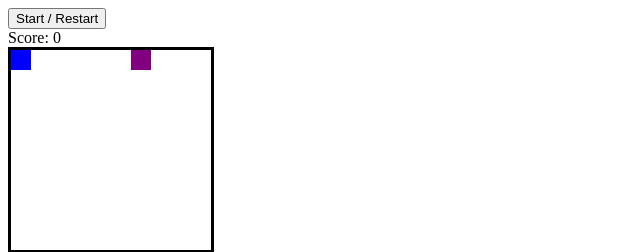
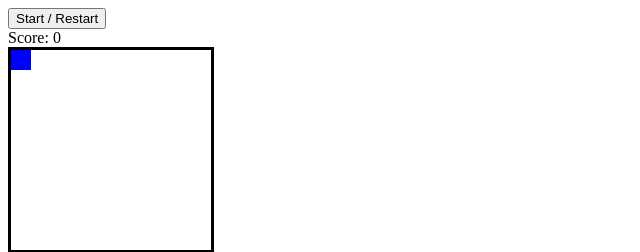
Before and after one commit to Vitor247/Jogo-da-cobrinha, a plain HTML site: page index.html in a window 1280 px wide. Shown: the top 252 px of the page, 0-640 px from the left. Drawn offline with Linux system fonts and the light colour scheme.

Commit message:
Update index.html

```diff
--- a/index.html
+++ b/index.html
@@ -19,7 +19,7 @@
         <div></div>
         <div></div>
         <div></div>
-        <div class='apple'></div>
+        <div></div>
         <div></div>
         <div></div>
         <div></div>
```
